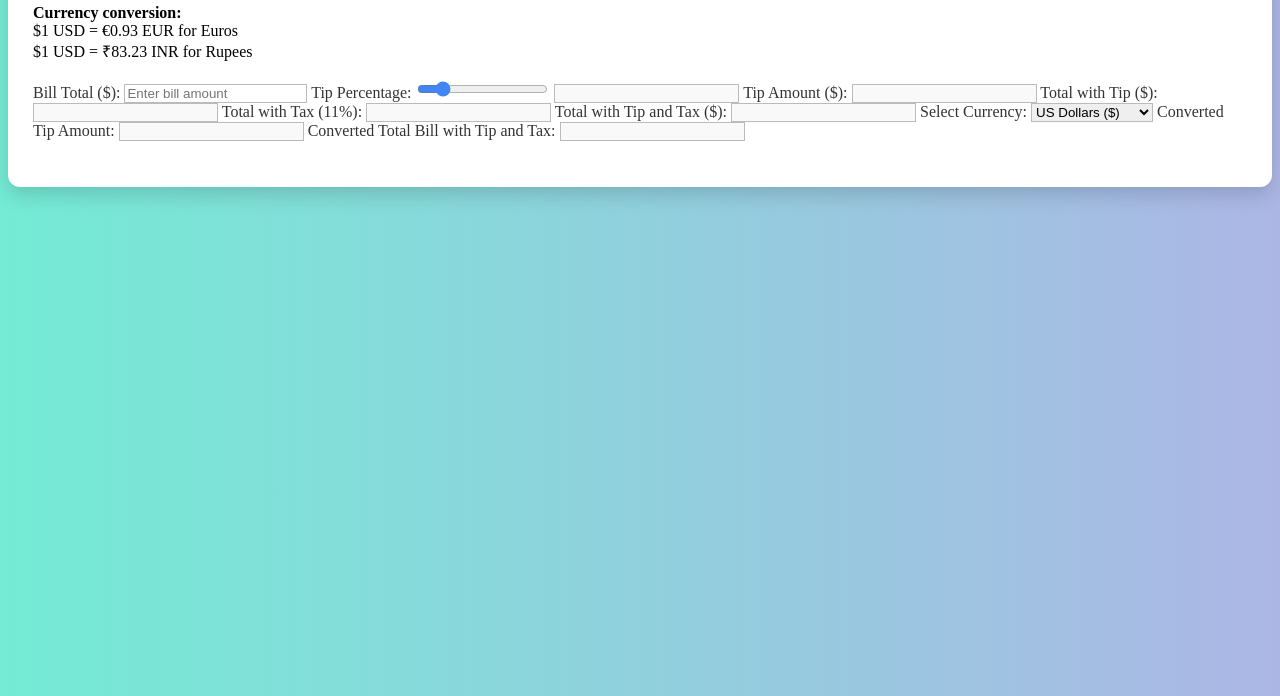
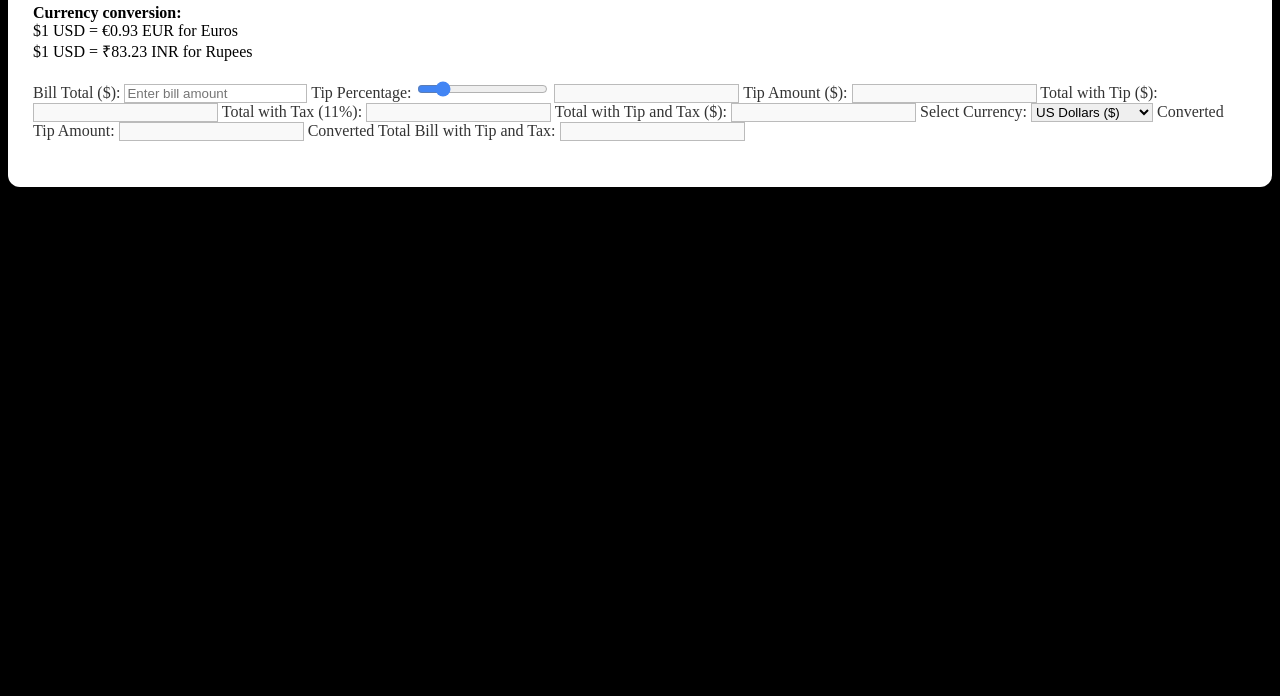
Before and after one commit to srilasyas/lab5-tip-calculator, a plain HTML site: page index.html in a window 1280 px wide. Shown: the part 104-800 px from the top of the page. Drawn offline with Linux system fonts and the light colour scheme.

Commit message:
Update styles.css

```diff
--- a/styles.css
+++ b/styles.css
@@ -1,5 +1,5 @@
 body {
-  background: linear-gradient(to right, #74ebd5, #acb6e5);
+  background-color: black;
 }
 
 .container {
```
